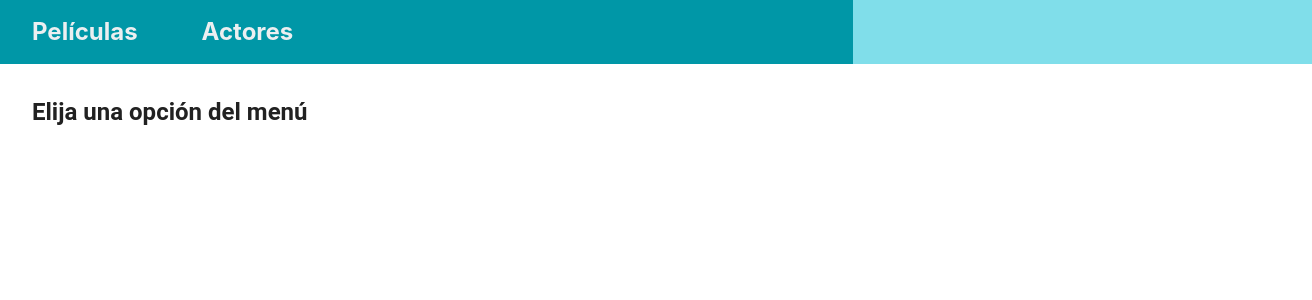
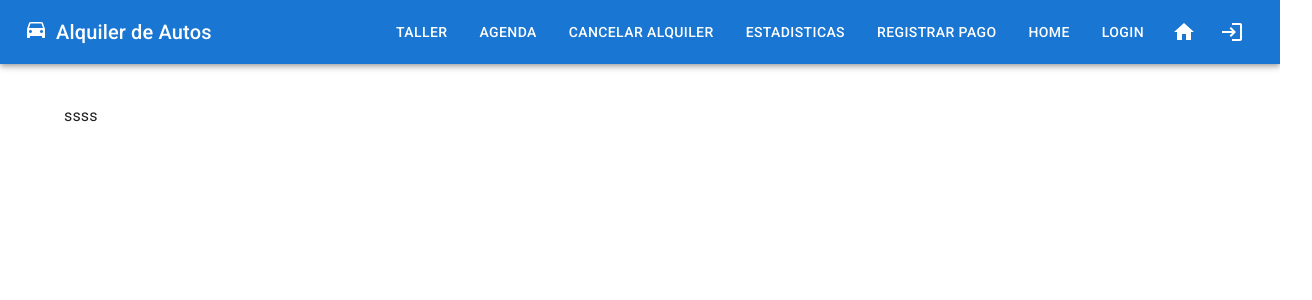
Before and after one commit to DesApp-2024c1-Grupo-1/Alquiler-Autos, a React (Vite) app: page / in a window 1280 px wide. Shown: the top 300 px of the page, 1312 px wide, since content can reach past the window. Built offline with nearby package versions, Linux system fonts and the light colour scheme; no server answers.

Commit message:
NavBar
a la barra le falta eliminar los botones de home y login, se reemplazarian por los 2 icons,

```diff
--- a/package.json
+++ b/package.json
@@ -11,8 +11,10 @@
   },
   "dependencies": {
     "@emotion/react": "^11.11.4",
-    "@emotion/styled": "^11.11.0",
-    "@mui/material": "^5.15.11",
+    "@emotion/styled": "^11.11.5",
+    "@fontsource/roboto": "^5.0.13",
+    "@mui/icons-material": "^5.15.17",
+    "@mui/material": "^5.15.17",
     "@reduxjs/toolkit": "^2.2.1",
     "axios": "^1.6.7",
     "lodash": "^4.17.21",
--- a/src/App.jsx
+++ b/src/App.jsx
@@ -1,37 +1,53 @@
-import React, { useEffect, useState } from "react";
-import { Box, Grid, Stack } from "@mui/material";
-import { BrowserRouter } from "react-router-dom";
-import { TopMenu } from "./components/TopMenu";
-import { AppRouter } from "./AppRouter";
-import { getCurrentWeather } from "./services/WeatherService";
-import { WeatherIndicator } from "./components/WeatherIndicator";
+// import React, { useEffect, useState } from "react";
+// import { Box, Grid, Stack } from "@mui/material";
+// import { BrowserRouter } from "react-router-dom";
+// import { TopMenu } from "./components/TopMenu";
+// import { AppRouter } from "./AppRouter";
+// import { getCurrentWeather } from "./services/WeatherService";
+// import { WeatherIndicator } from "./components/WeatherIndicator";
 
-export function App() {
-  const [weatherData, setWeatherData] = useState();
+// export function App() {
+//   const [weatherData, setWeatherData] = useState();
 
-  useEffect(() => {
-    const fetchWeatherData = async () => {
-      const obtainedData = await getCurrentWeather('Buenos Aires');
-      setWeatherData(obtainedData);
-    }
-    fetchWeatherData();
-  }, []);
+//   useEffect(() => {
+//     const fetchWeatherData = async () => {
+//       const obtainedData = await getCurrentWeather('Buenos Aires');
+//       setWeatherData(obtainedData);
+//     }
+//     fetchWeatherData();
+//   }, []);
 
+//   return (
+//     <BrowserRouter>
+//       <Stack direction='column'>
+//         <Grid container direction='row'>
+//           <Grid item xs={12} md={8}>
+//             <TopMenu />
+//           </Grid>
+//           <Grid item xs={12} md={4}>
+//             <WeatherIndicator weatherData={weatherData} />
+//           </Grid>
+//         </Grid>
+//         <Box sx={{mx: { xs: 1, md: 4 }, my: 4}}>
+//           <AppRouter />
+//         </Box>
+//       </Stack>
+//     </BrowserRouter>
+//   )
+// }
+
+import React from 'react';
+import { Container } from '@mui/material';
+import NavBar from "./components/navBar/NavBar"
+function App() {
   return (
-    <BrowserRouter>
-      <Stack direction='column'>
-        <Grid container direction='row'>
-          <Grid item xs={12} md={8}>
-            <TopMenu />
-          </Grid>
-          <Grid item xs={12} md={4}>
-            <WeatherIndicator weatherData={weatherData} />
-          </Grid>
-        </Grid>
-        <Box sx={{mx: { xs: 1, md: 4 }, my: 4}}>
-          <AppRouter />
-        </Box>
-      </Stack>
-    </BrowserRouter>
-  )
+    <>
+      <NavBar />
+      <Container sx={{ mt:5 }}>
+        ssss
+      </Container>
+    </>
+  );
 }
+
+export default App;
--- /dev/null
+++ b/src/components/navBar/NavBar.jsx
@@ -0,0 +1,109 @@
+import React, { useState } from 'react';
+import NavListDrawer from './NavListDrawer';
+import { AppBar, Button, Drawer, IconButton, Toolbar, Typography, Box, Icon } from '@mui/material';
+import MenuIcon from '@mui/icons-material/Menu';
+import HomeIcon from '@mui/icons-material/Home';
+import LoginIcon from '@mui/icons-material/Login';
+import ConstructionIcon from '@mui/icons-material/Construction';
+import EventNoteIcon from '@mui/icons-material/EventNote';
+import EventBusyIcon from '@mui/icons-material/EventBusy';
+import LeaderboardIcon from '@mui/icons-material/Leaderboard';
+import CurrencyExchangeIcon from '@mui/icons-material/CurrencyExchange';
+import DirectionsCarIcon from '@mui/icons-material/DirectionsCar';
+
+
+const navLinks = [
+    {
+        title:"Taller", path:"#", icon: <ConstructionIcon />
+    },
+    {
+        title:"Agenda", path:"#login", icon: <EventNoteIcon />
+    },
+    {
+        title:"Cancelar Alquiler", path:"#cancelarAlquiler", icon: <EventBusyIcon />
+    },
+    {
+        title:"Estadisticas", path:"#estadisticas", icon: <LeaderboardIcon />
+    },
+    {
+        title:"Registrar Pago", path:"#registrarPago", icon: <CurrencyExchangeIcon />
+    },
+    {
+        title:"Home", path:"#home", icon: <HomeIcon />
+    },
+    {
+        title:"Login", path:"#login", icon: <LoginIcon />
+    }
+
+]
+
+function NavBar() {
+
+const [open, setOpen] = useState(false)
+
+    return (
+        <>
+            <AppBar position="static">
+                <Toolbar>
+                   <IconButton
+                        color="inherit"
+                        size="large"
+                        onClick={() => setOpen(true)}
+                        sx={{display: {xs: "flex", sm:"none"}}}
+                        edge="start"
+                        >
+                        <MenuIcon />
+                   </IconButton>
+                   <Icon sx={{pr: 4, pb:4.2}}>
+                        <DirectionsCarIcon />
+                   </Icon>
+                   <Typography
+                        variant="h6"
+                        sx={{flexGrow: 1}}
+                        >
+                        Alquiler de Autos
+                    </Typography>
+                    <Box sx={{ display:{xs:"none",sm:"block"}  }}>
+                        {
+                            navLinks.map(item => (
+                                <Button
+                                    color="inherit"
+                                    variant="body1"
+                                    key={item.title}
+                                    component= "a"
+                                    href={item.path}
+                                    >
+                                    {/* href={item.path} */}
+                                    {item.title}
+                                </Button>
+                            ))
+                        }
+                    </Box>
+                    <IconButton
+                        color="inherit"
+                        size="large"
+                        >
+                        <HomeIcon />
+                   </IconButton>
+                   <IconButton
+                        color="inherit"
+                        size="large"
+                        >
+                        <LoginIcon />
+                   </IconButton>
+                </Toolbar>
+            </AppBar>
+            <Drawer
+                open={open}
+                anchor="left"
+                onClose={() => setOpen(false)}
+                sx={{display: {xs: "flex", sm:"none"}}} //x experiencia de usuario en tablets no se va a ver en simultaneo.
+                >
+                <NavListDrawer navLinks={navLinks}/>
+            </Drawer>
+
+        </>
+    );
+}
+
+export default NavBar;
--- /dev/null
+++ b/src/components/navBar/NavListDrawer.jsx
@@ -0,0 +1,41 @@
+import { Box, Divider, List, ListItem, ListItemButton, ListItemIcon, ListItemText,  } from '@mui/material';
+import React from 'react';
+// import ConstructionIcon from '@mui/icons-material/Construction';
+// import EventNoteIcon from '@mui/icons-material/EventNote';
+// import EventBusyIcon from '@mui/icons-material/EventBusy';
+// import LeaderboardIcon from '@mui/icons-material/Leaderboard';
+// import CurrencyExchangeIcon from '@mui/icons-material/CurrencyExchange';
+
+function NavListDrawer({navLinks}) {
+    return (
+        <Box sx={{width:250}}>
+
+            <nav>
+                <List>
+                    {
+                        navLinks.map((item) => (
+                            <ListItem
+                                disablePadding
+                                key={item.title}
+                                >
+                                <ListItemButton
+                                    component="a"
+                                    href={item.path}
+                                    >
+                                    <ListItemIcon>
+                                        {item.icon}
+                                    </ListItemIcon>
+                                    <ListItemText>
+                                        {item.title}
+                                    </ListItemText>
+                                </ListItemButton>
+                            </ListItem>
+                        ))
+                    }
+                </List>
+            </nav>
+        </Box>
+    );
+}
+
+export default NavListDrawer;
--- a/src/main.jsx
+++ b/src/main.jsx
@@ -1,18 +1,40 @@
+// import React from 'react'
+// import ReactDOM from 'react-dom/client'
+// import { ThemeProvider } from '@mui/material';
+
+// import { customMuiTheme } from './config/customMuiTheme';
+
+// import { App } from './App';
+// import './index.css'
+// import { Provider } from 'react-redux';
+// import { store } from './store/store';
+
+// ReactDOM.createRoot(document.getElementById('root')).render(
+//   <Provider store={store}>
+//     <ThemeProvider theme={customMuiTheme}>
+//       <App />
+//     </ThemeProvider>
+//   </Provider>
+// )
+
+
 import React from 'react'
 import ReactDOM from 'react-dom/client'
-import { ThemeProvider } from '@mui/material';
+import App from './App'
 
-import { customMuiTheme } from './config/customMuiTheme';
+import '@fontsource/roboto/300.css';
+import '@fontsource/roboto/400.css';
+import '@fontsource/roboto/500.css';
+import '@fontsource/roboto/700.css';
 
-import { App } from './App';
+
 import './index.css'
-import { Provider } from 'react-redux';
-import { store } from './store/store';
+import { CssBaseline } from '@mui/material';
+
 
 ReactDOM.createRoot(document.getElementById('root')).render(
-  <Provider store={store}>
-    <ThemeProvider theme={customMuiTheme}>
+  <React.StrictMode>
+    <CssBaseline />
       <App />
-    </ThemeProvider>
-  </Provider>
+  </React.StrictMode>
 )
```
Also changed, not shown: 1 other file (tests, documents, lock files or other folders).
